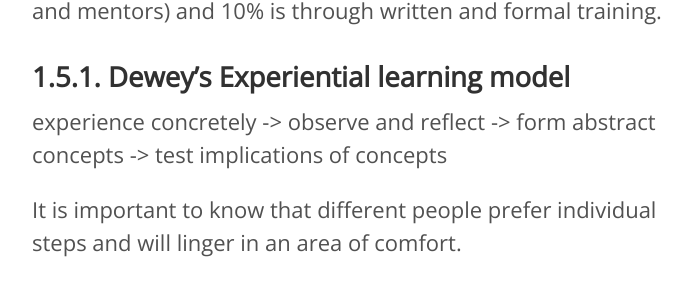
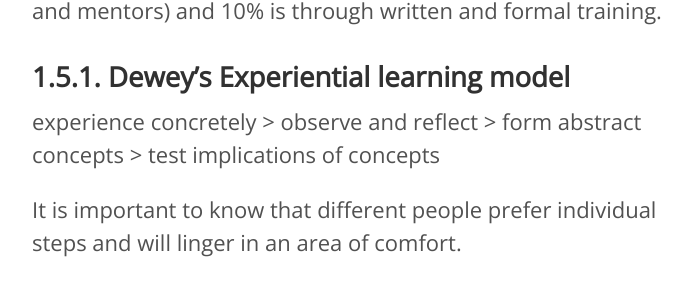
Before and after one commit to foopod/blog-2.0, a Jekyll site: the page built from _books/mastering-coaching.md, in a window 1280 px wide and 900 px high, scrolled down 7837 px. Shown: the part 154-449 px from the top of the window, without its empty margins (289-988 px from the left). Built offline with Jekyll 4.4.1, drawn with Linux system fonts in a browser that asks for light colours; nearby versions of some CDN libraries.

```diff
--- a/_books/mastering-coaching.md
+++ b/_books/mastering-coaching.md
@@ -166,7 +166,7 @@ The 70/20/10 describes how we learn. 70% is through doing (learning on the job),
 
 ### 1.5.1. Dewey's Experiential learning model
 
-experience concretely -> observe and reflect -> form abstract concepts -> test implications of concepts
+experience concretely > observe and reflect > form abstract concepts > test implications of concepts
 
 It is important to know that different people prefer individual steps and will linger in an area of comfort.
 
```
